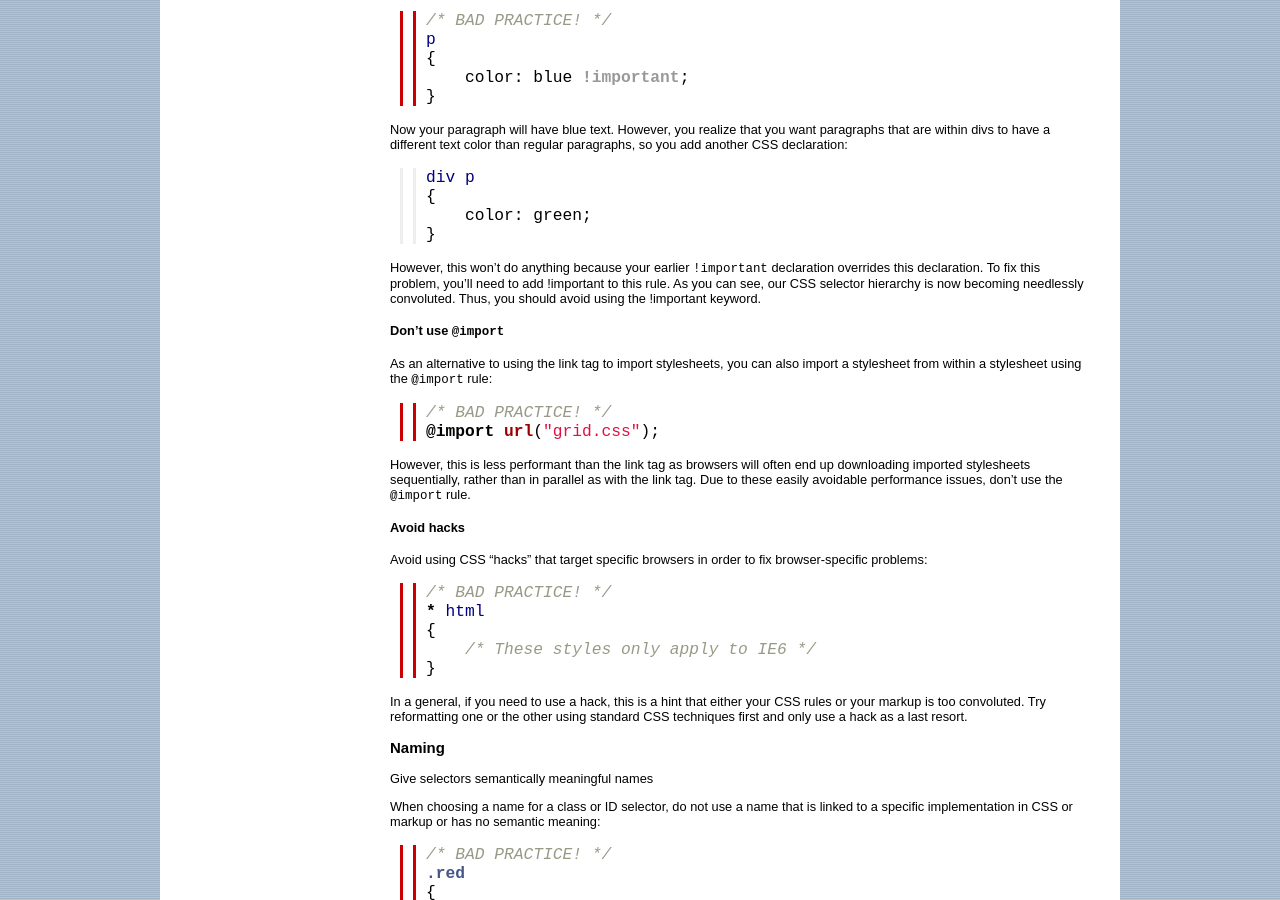
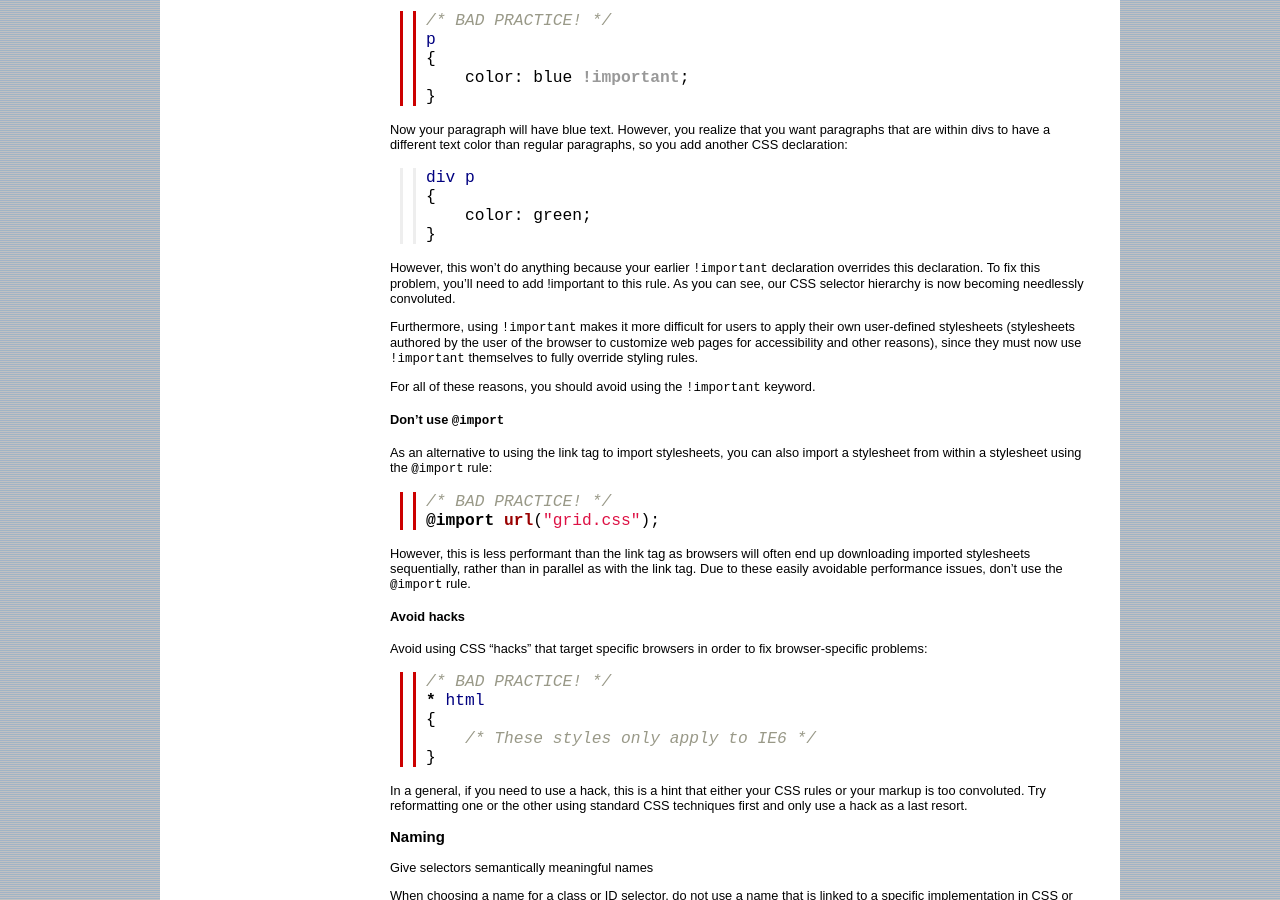
Before and after one commit to ucsb/webguide, a Jekyll site: the page built from css.md, in a window 1280 px wide and 900 px high, scrolled down 2188 px. Built offline with Jekyll 4.4.1, drawn with Linux system fonts in a browser that asks for light colours; nearby versions of some CDN libraries.

Commit message:
Added note about important keyword's accessibility issues

```diff
--- a/css.md
+++ b/css.md
@@ -165,7 +165,14 @@ div p
 However, this won't do anything because your earlier `!important` declaration
 overrides this declaration. To fix this problem, you'll need to add !important
 to this rule. As you can see, our CSS selector hierarchy is now becoming
-needlessly convoluted. Thus, you should avoid using the !important keyword.
+needlessly convoluted.
+
+Furthermore, using `!important` makes it more difficult for users to apply
+their own user-defined stylesheets (stylesheets authored by the user of the
+browser to customize web pages for accessibility and other reasons), since they
+must now use `!important` themselves to fully override styling rules.
+
+For all of these reasons, you should avoid using the `!important` keyword.
 
 #### Don't use `@import`
 
```
